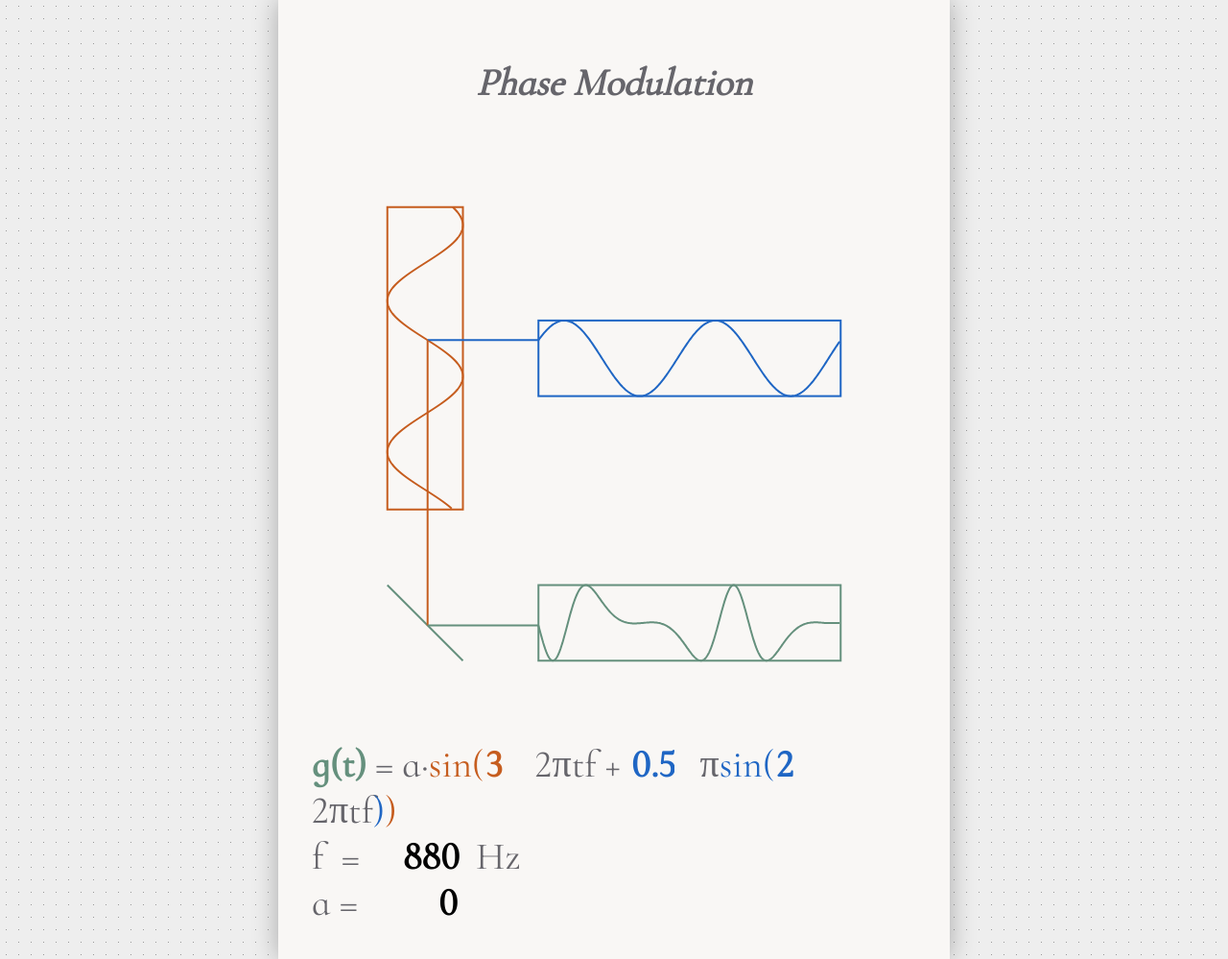
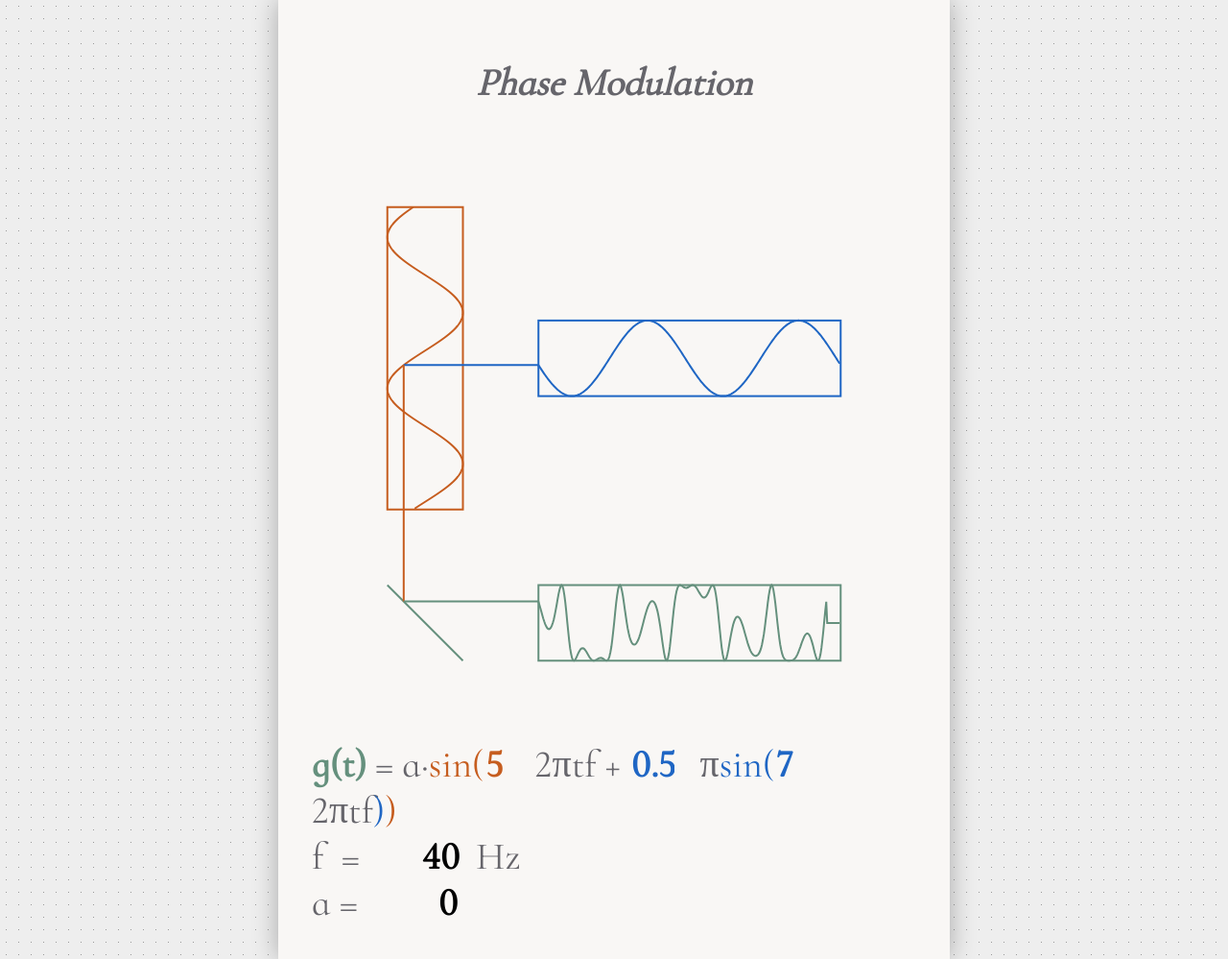
Before and after one commit to khoin/PM-visualization, a plain HTML site: page index.html in a window 1280 px wide. Shown: the whole page at 96% size. Drawn offline with Linux system fonts and the light colour scheme.

Commit message:
changing initial values

```diff
--- a/index.html
+++ b/index.html
@@ -49,18 +49,18 @@
 <canvas id="c" class=""></canvas>
 <div id="notation">
 	<span id="ft">g(t)</span>
-	<label>= a&middot;<span class="r1">sin(</span></label><input min=0 type="number" id="r1" class="r1" value=3 />
+	<label>= a&middot;<span class="r1">sin(</span></label><input min=0 type="number" id="r1" class="r1" value=5 />
 	<label>2πtf  + </label><input min=0 step=0.1 max=2 type="number" id="r3" class="r3" value=0.5 />
-	<label>π<span class="r2">sin(</span></label><input min=0 step=0.2 type="number" id="r2" class="r2" value=2 /><label>2πtf<span class="r2">)</span><span class="r1">)</span></label><br>
-	<label>f &nbsp;= </label><input min=40 step=10 type="number" id="f" value=880 /><label>Hz</label><br>
+	<label>π<span class="r2">sin(</span></label><input min=0 step=0.2 type="number" id="r2" class="r2" value=7 /><label>2πtf<span class="r2">)</span><span class="r1">)</span></label><br>
+	<label>f &nbsp;= </label><input min=40 step=10 type="number" id="f" value=40 /><label>Hz</label><br>
 	<label>a = </label><input min=0 max=0.15 step=0.01 type="number" id="a" value=0 />
 </div>
 <script>var d = document;
 //CONSTANTS BUT THEY'RE VAR
-var r1 = 3,
-	r2 = 2,
+var r1 = 5,
+	r2 = 7,
 	r3 = 0.5,
-	f = 440,
+	f = 40,
 	a = 0;
 
 d.getElementById("r1").addEventListener("change", function(e) {
```
